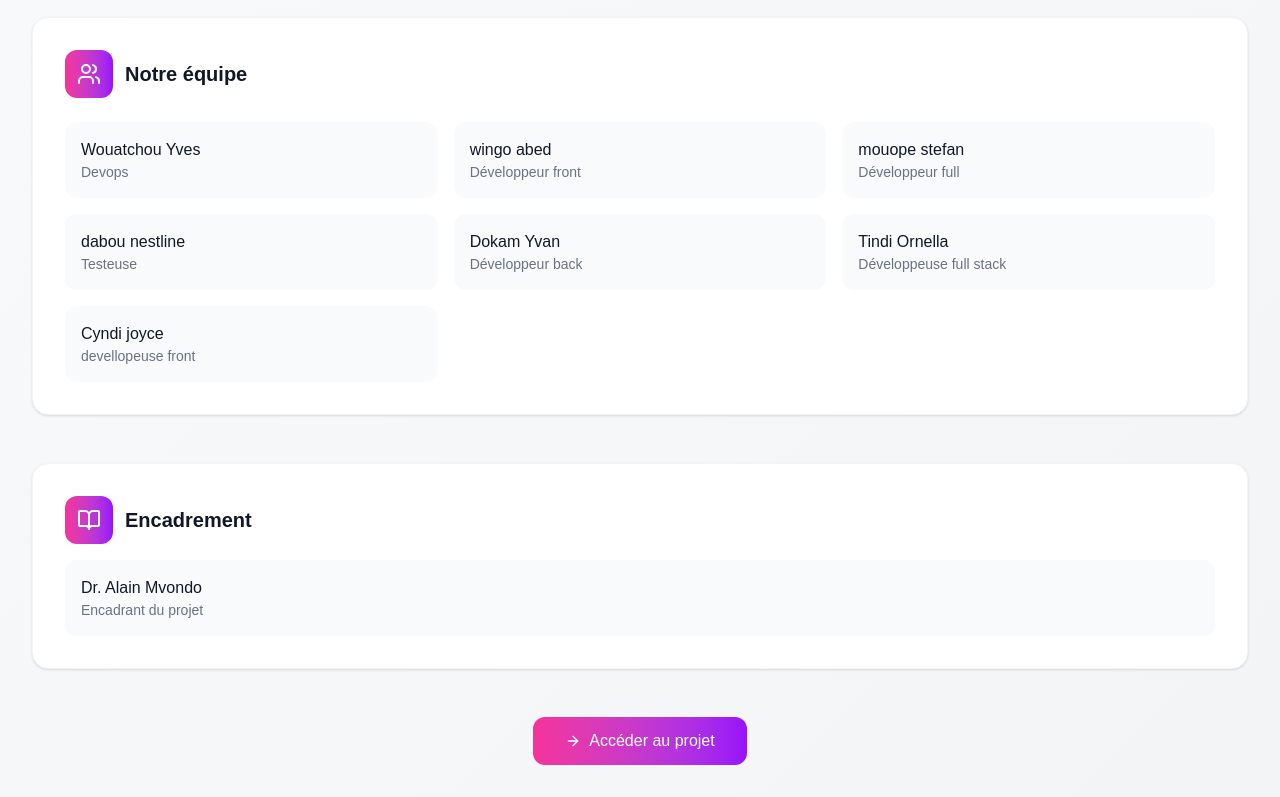
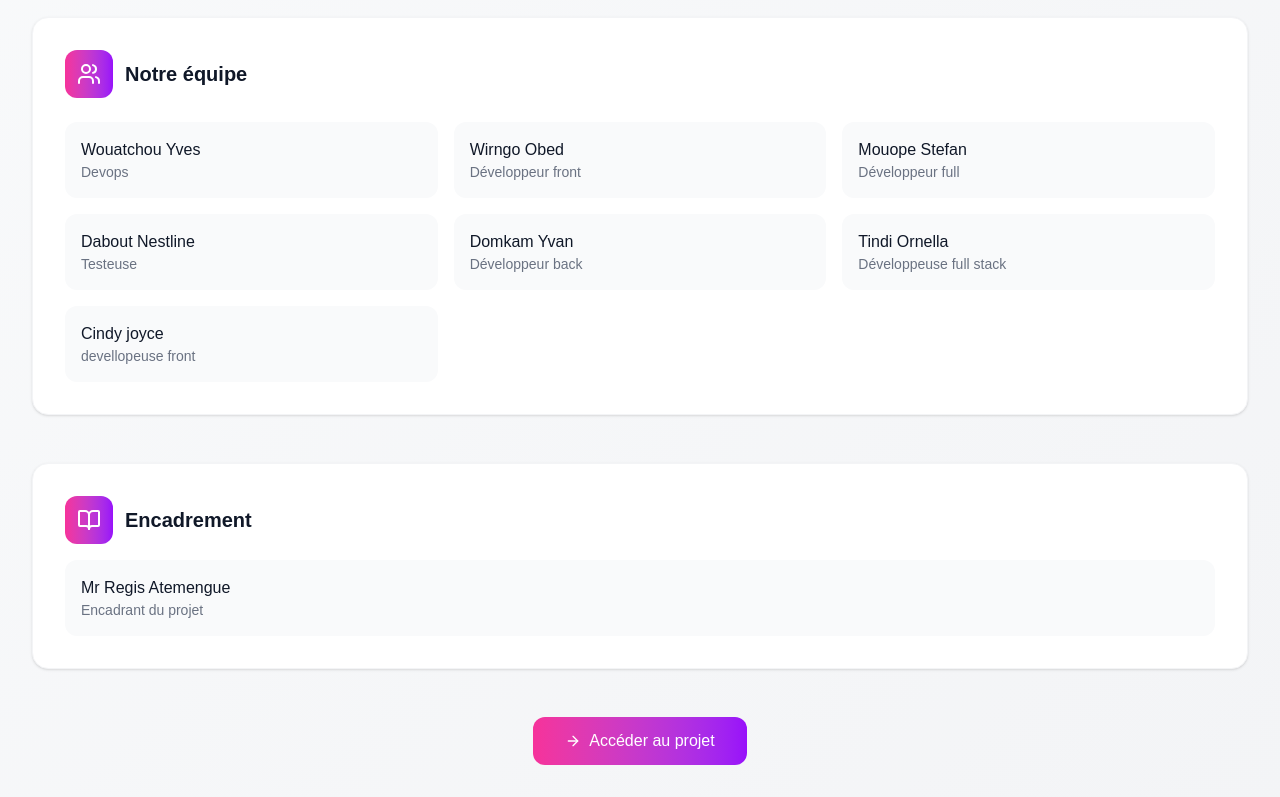
Before and after one commit to sandjonyves/tp_gl-back_front, a Next.js app in the folder frontend/: page / in a window 1280 px wide. Shown: the part 439-1236 px from the top of the page. Built offline with nearby package versions, Linux system fonts and the light colour scheme.

Commit message:
names modified and error message solved

```diff
--- a/frontend/src/components/dashboard/DashboardStats.tsx
+++ b/frontend/src/components/dashboard/DashboardStats.tsx
@@ -51,7 +51,7 @@ export const DashboardStats = () => {
       // En cas d'erreur, afficher des valeurs par défaut
       setStats(prevStats => prevStats.map(stat => ({
         ...stat,
-        value: 'Error',
+        value: 'No Cars',
         loading: false
       })));
     }
--- a/frontend/src/components/dashboard/SupervisorSection.tsx
+++ b/frontend/src/components/dashboard/SupervisorSection.tsx
@@ -13,7 +13,7 @@ export const SupervisorSection = () => {
         </h3>
       </div>
       <div className="p-4 bg-gray-50 rounded-xl hover:shadow-md transition-shadow">
-        <p className="font-medium text-gray-900">Dr. Alain Mvondo</p>
+        <p className="font-medium text-gray-900">Mr Regis Atemengue</p>
         <p className="text-sm text-gray-500">Encadrant du projet</p>
       </div>
     </div>
--- a/frontend/src/components/dashboard/TeamSection.tsx
+++ b/frontend/src/components/dashboard/TeamSection.tsx
@@ -4,12 +4,12 @@ import { Users } from 'lucide-react';
 export const TeamSection = () => {
   const teamMembers = [
     { name: 'Wouatchou Yves', role: 'Devops' },
-    { name: 'wingo abed', role: 'Développeur front' },
-    { name: 'mouope stefan', role: 'Développeur full' },
-    { name: 'dabou nestline', role: 'Testeuse' },
-    { name: 'Dokam Yvan', role: 'Développeur back' },
+    { name: 'Wirngo Obed', role: 'Développeur front' },
+    { name: 'Mouope Stefan', role: 'Développeur full' },
+    { name: 'Dabout Nestline', role: 'Testeuse' },
+    { name: 'Domkam Yvan', role: 'Développeur back' },
     { name: 'Tindi Ornella', role: 'Développeuse full stack' },
-    { name: 'Cyndi joyce', role: 'devellopeuse front' }
+    { name: 'Cindy joyce', role: 'devellopeuse front' }
   ];
 
   return (
--- a/frontend/src/services/api.ts
+++ b/frontend/src/services/api.ts
@@ -2,8 +2,8 @@ import axios from 'axios';
 
 const api = axios.create({
   baseURL: process.env.NEXT_PUBLIC_API_URL ||
-  // 'http://localhost:3001',
-  'https://tp-gl-1.onrender.com',
+   'http://localhost:3001',
+  //'https://tp-gl-1.onrender.com',
   headers: { 'Content-Type': 'application/json' },
   timeout: 10000,
   withCredentials: true,
```
